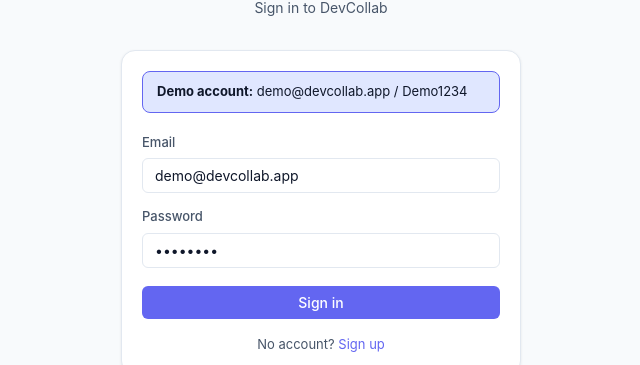
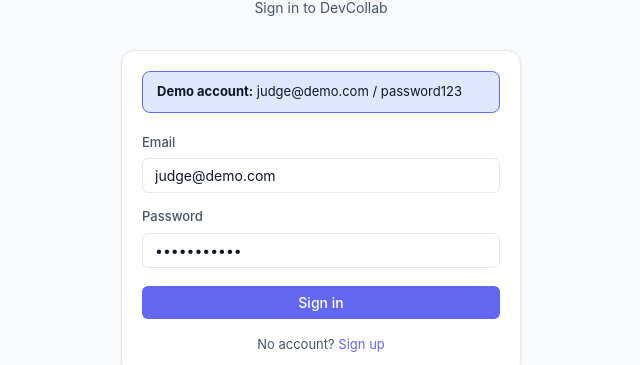
Before and after one commit to Nilashini28/devcollab, a React (Vite) app in the folder frontend/: page /login in a window 1280 px wide. Shown: the part 264-629 px from the top of the page, without its empty margins (319-959 px from the left). Built offline with nearby package versions, Linux system fonts and the light colour scheme; no server answers.

Commit message:
Update pre-filled login credentials to match demo seed script

```diff
--- a/frontend/src/pages/Login.jsx
+++ b/frontend/src/pages/Login.jsx
@@ -4,8 +4,8 @@
 import toast from 'react-hot-toast';
 
 export default function Login() {
-  const [email, setEmail] = useState('demo@devcollab.app');
-  const [password, setPassword] = useState('Demo1234');
+  const [email, setEmail] = useState('judge@demo.com');
+  const [password, setPassword] = useState('password123');
   const [loading, setLoading] = useState(false);
   const { login } = useAuth();
   const navigate = useNavigate();
@@ -33,7 +33,7 @@
         </div>
         <div className="card">
           <div style={{ background: 'var(--primary-light)', border: '1px solid var(--primary)', borderRadius: 8, padding: '10px 14px', marginBottom: 20, fontSize: 13 }}>
-            <strong>Demo account:</strong> demo@devcollab.app / Demo1234
+            <strong>Demo account:</strong> judge@demo.com / password123
           </div>
           <form onSubmit={handleSubmit} style={{ display: 'flex', flexDirection: 'column', gap: 14 }}>
             <div>
```
